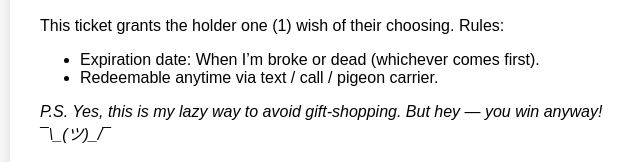
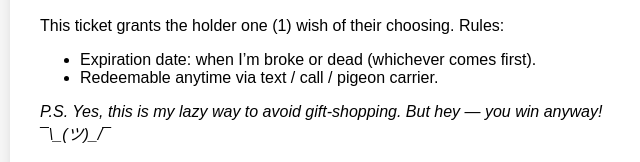
Before and after one commit to TonyRoof/wish-ticket, a plain HTML site: page index.html in a window 1280 px wide. Both pictures are taken after a click on the button "CLICK TO UNSEAL". Shown: the part 278-440 px from the top of the page, 300-940 px from the left. Drawn offline with Linux system fonts and the light colour scheme; grey boxes are pictures that could not be loaded.

Commit message:
fix error

```diff
--- a/index.html
+++ b/index.html
@@ -50,7 +50,7 @@
             <h2>OFFICIAL TERMS & CONDITIONS:</h2>
             <p>This ticket grants the holder one (1) wish of their choosing. Rules:</p>
             <ul>
-                <li>Expiration date: When I’m broke or dead (whichever comes first).</li>
+                <li>Expiration date: when I’m broke or dead (whichever comes first).</li>
                 <li>Redeemable anytime via text / call / pigeon carrier.</li>
             </ul>
             <p><em>P.S. Yes, this is my lazy way to avoid gift-shopping. But hey — you win anyway! ¯\_(ツ)_/¯</em></p>
```
